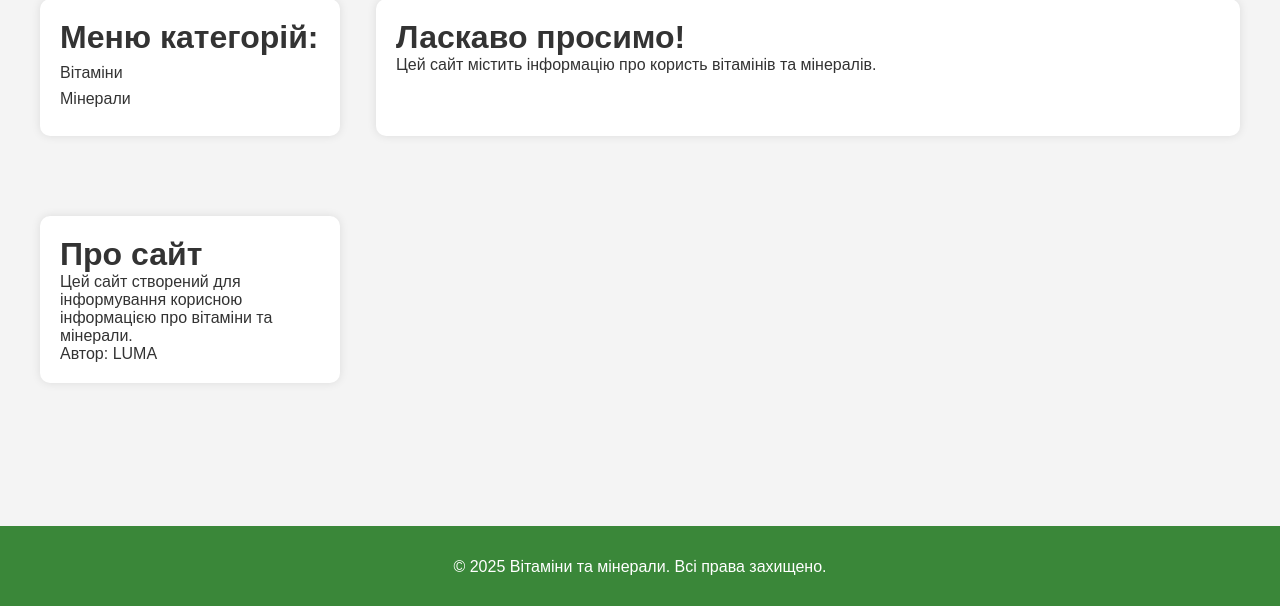
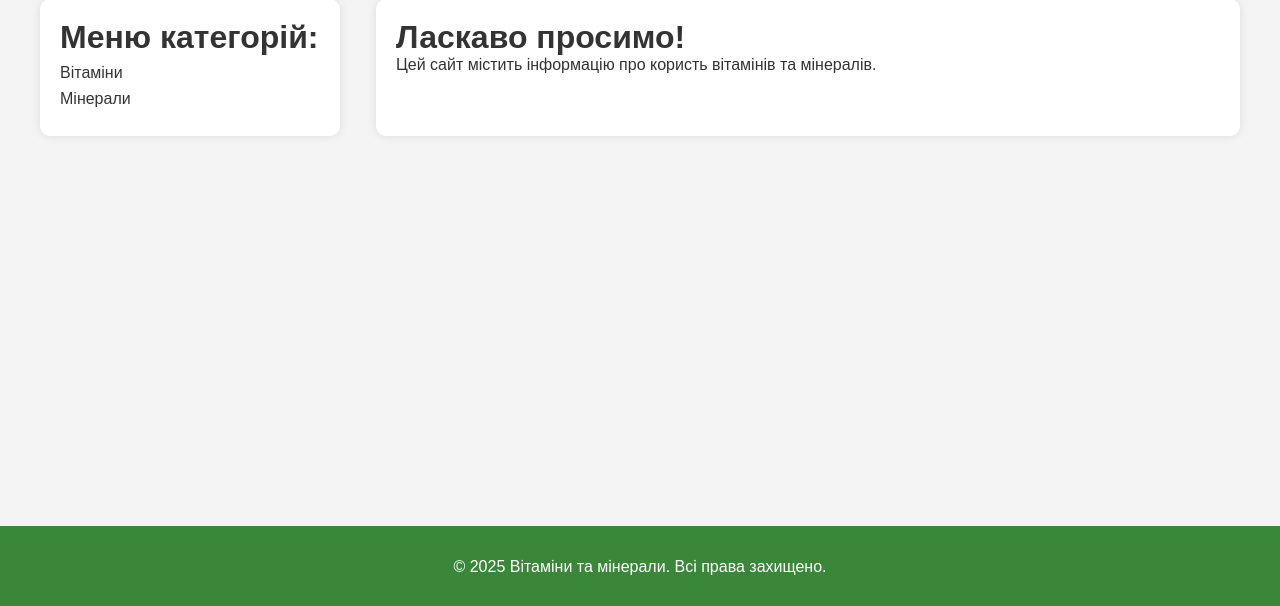
Before and after one commit to LUMA002/php_labs, a PHP site: page /index.php in a window 1280 px wide. Shown: the part 194-800 px from the top of the page. Run offline with PHP 8.4, Linux system fonts and the light colour scheme.

Commit message:
Full lab2

```diff
--- a/index.php
+++ b/index.php
@@ -1,19 +1,18 @@
-<!DOCTYPE html>
-<html lang="uk">
-<head>
-    <meta charset="UTF-8">
-    <meta name="viewport" content="width=device-width, initial-scale=1.0">
-    <title>Головна</title>
-    <link rel="stylesheet" href="./css/styles.css">
-</head>
-<body>
+<?php require_once './layout/header.php'; ?>
+<?php require_once './layout/container_start.php'; ?>
+<?php require_once './layout/left_menu.php'; ?>
 
-<?php require_once './layout/header.php'; ?>
+<?php
+$action = isset($_GET['action']) ? $_GET['action'] : 'main';
 
-<?php require_once './views/main.php'; ?>
-<?php require_once './views/about.php'; ?>
+$file = "./views/{$action}.php";
 
+if (file_exists($file)) {
+    require_once $file;
+} else {
+    require_once './views/main.php';
+}
+?>
+
+<?php require_once './layout/container_end.php'; ?>
 <?php require_once './layout/footer.php'; ?>
-
-</body>
-</html>
--- a/layout/footer.php
+++ b/layout/footer.php
@@ -1,3 +1,5 @@
 <footer>
     &copy; 2025 Вітаміни та мінерали. Всі права захищено.
 </footer>
+</body>
+</html>
--- a/layout/header.php
+++ b/layout/header.php
@@ -1,8 +1,18 @@
+<!DOCTYPE html>
+<html lang="uk">
+<head>
+    <meta charset="UTF-8">
+    <meta name="viewport" content="width=device-width, initial-scale=1.0">
+    <title>Головна</title>
+    <link rel="stylesheet" href="./css/styles.css">
+</head>
+<body>
+
 <header>
     <h1>Вітаміни та мінерали</h1>
 </header>
 
 <nav>
-    <a href="index.php" class="nav-link">Головна</a>
-    <a href="./views/about.php" class="nav-link">Про сайт</a>
+    <a href="index.php?action=main" class="nav-link">Головна</a>
+    <a href="index.php?action=about" class="nav-link">Про сайт</a>
 </nav>
--- a/views/about.php
+++ b/views/about.php
@@ -1,10 +1,5 @@
-<div class="container">
-    <div class="main-content">
-        <div class="sidebar">
-            <h1>Про сайт</h1>
-            <p>Цей сайт створений для інформування корисною інформацією про вітаміни та мінерали.</p>
-            <p>Автор: LUMA</p>
-        </div>
-
-    </div>
+<div class="content">
+        <h1>Про сайт</h1>
+        <p>Цей сайт створений для інформування корисною інформацією про вітаміни та мінерали.</p>
+    <p>Автор: LUMA</p>
 </div>
--- a/views/main.php
+++ b/views/main.php
@@ -1,9 +1,4 @@
-<div class="container">
-    <div class="main-content">
-        <?php require_once './layout/left_menu.php'; ?>
-        <div class="content">
-            <h1>Ласкаво просимо!</h1>
-            <p>Цей сайт містить інформацію про користь вітамінів та мінералів.</p>
-        </div>
-    </div>
+ <div class="content">
+    <h1>Ласкаво просимо!</h1>
+    <p>Цей сайт містить інформацію про користь вітамінів та мінералів.</p>
 </div>
```
